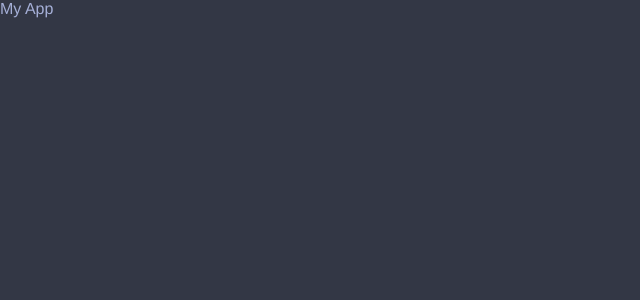
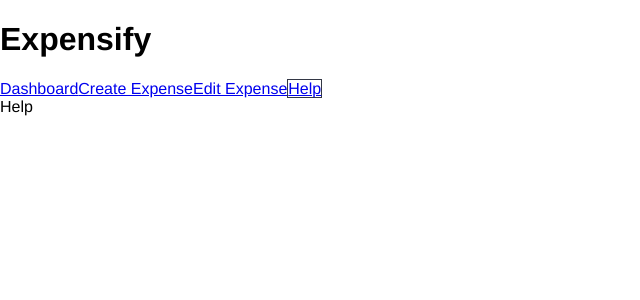
Before and after one commit to pitipon/Expensify-React, a React app: page /help in a window 1280 px wide. Shown: the top 300 px of the page, without its empty margins (0-640 px from the left). Built offline with nearby package versions, Linux system fonts and the light colour scheme.

Commit message:
add router

```diff
--- a/package.json
+++ b/package.json
@@ -23,6 +23,7 @@
     "react": "15.6.1",
     "react-dom": "15.6.1",
     "react-modal": "2.2.2",
+    "react-router-dom": "^4.3.1",
     "sass-loader": "^7.1.0",
     "style-loader": "^0.23.1",
     "validator": "8.0.0",
--- a/src/app.js
+++ b/src/app.js
@@ -1,7 +1,9 @@
 import React from 'react';
 import ReactDOM from 'react-dom';
-import App from './components/App';
+import AppRouter from './routers/AppRouter';
 import 'normalize.css/normalize.css';
 import './styles/style.scss'
 
-ReactDOM.render(<App />, document.getElementById('app'));
+
+
+ReactDOM.render(<AppRouter />, document.getElementById('app'));
--- /dev/null
+++ b/src/pages/ExpenseAddPage.js
@@ -0,0 +1,9 @@
+import React from 'react';
+
+const ExpenseAddPage = () => (
+    <div>
+        Add
+    </div>
+)
+
+export default ExpenseAddPage;
--- /dev/null
+++ b/src/pages/ExpenseDashboardPage.js
@@ -0,0 +1,9 @@
+import React from 'react';
+
+const ExpenseDashboardPage = () => (
+    <div>
+        Dashboard
+    </div>
+)
+
+export default ExpenseDashboardPage;
--- /dev/null
+++ b/src/pages/ExpenseEditPage.js
@@ -0,0 +1,9 @@
+import React from 'react';
+
+const ExpenseEditPage = () => (
+    <div>
+        Edit
+    </div>
+)
+
+export default ExpenseEditPage;
--- /dev/null
+++ b/src/pages/ExpenseHelpPage.js
@@ -0,0 +1,9 @@
+import React from 'react';
+
+const ExpenseHelpPage = () => (
+    <div>
+        Help
+    </div>
+)
+
+export default ExpenseHelpPage;
--- /dev/null
+++ b/src/pages/NotFoundPage.js
@@ -0,0 +1,10 @@
+import React from 'react';
+
+const NotFoundPage = () => (
+    <div>
+        404
+        <Link to="/">Go home</Link>
+    </div>
+)
+
+export default NotFoundPage;
--- /dev/null
+++ b/src/pages/index.js
@@ -0,0 +1,5 @@
+export { default as ExpenseAddPage } from './ExpenseAddPage';
+export { default as ExpenseEditPage } from './ExpenseEditPage';
+export { default as ExpenseDashboardPage } from './ExpenseDashboardPage';
+export { default as ExpenseHelpPage } from './ExpenseHelpPage';
+export { default as NotFoundPage } from './NotFoundPage';
--- /dev/null
+++ b/src/routers/AppRouter.js
@@ -0,0 +1,39 @@
+import React from 'react';
+import { Switch, BrowserRouter, Route, NavLink } from 'react-router-dom';
+import { ExpenseAddPage,
+        ExpenseDashboardPage,
+        ExpenseEditPage,
+        ExpenseHelpPage,
+        NotFoundPage } from '../pages';
+
+
+
+const Header = () => (
+    <header>
+        <h1>Expensify</h1>
+        <div>
+            <NavLink exact to="/" activeClassName="is-active">Dashboard</NavLink>
+            <NavLink to="/create" activeClassName="is-active">Create Expense</NavLink>
+            <NavLink to="/edit" activeClassName="is-active">Edit Expense</NavLink>
+            <NavLink to="/help" activeClassName="is-active">Help</NavLink>
+        </div>
+    </header>
+)
+
+
+const AppRouter = () => (
+    <BrowserRouter>
+    <div>
+        <Header />
+        <Switch>
+            <Route exact path="/" component={ExpenseDashboardPage} />
+            <Route path="/create" component={ExpenseAddPage} />
+            <Route path="/edit" component={ExpenseEditPage} />
+            <Route path="/help" component={ExpenseHelpPage} />
+            <Route component={NotFoundPage} />
+        </Switch>
+    </div>
+    </BrowserRouter>
+)
+
+export default AppRouter;
--- a/src/styles/base/_base.scss
+++ b/src/styles/base/_base.scss
@@ -3,10 +3,10 @@
 }
 
 body {
-    background: $dark-blue;
+    // background: $dark-blue;
     font-family: Helvetica, Arial, sans-serif;
     font-size: 1.6rem;
-    color: $off-white;
+    // color: $off-white;
 }
 
 button {
@@ -16,3 +16,7 @@
 button:disabled {
     cursor: default;
 }
+
+.is-active {
+    border: 1px solid $dark-blue;
+}
--- a/webpack.config.js
+++ b/webpack.config.js
@@ -22,6 +22,7 @@
   },
   devtool: 'cheap-module-eval-source-map',
   devServer: {
-    contentBase: path.join(__dirname, 'public')
+    contentBase: path.join(__dirname, 'public'),
+    historyApiFallback: true
   }
 };
```
Also changed, not shown: 1 other file (tests, documents, lock files or other folders).
